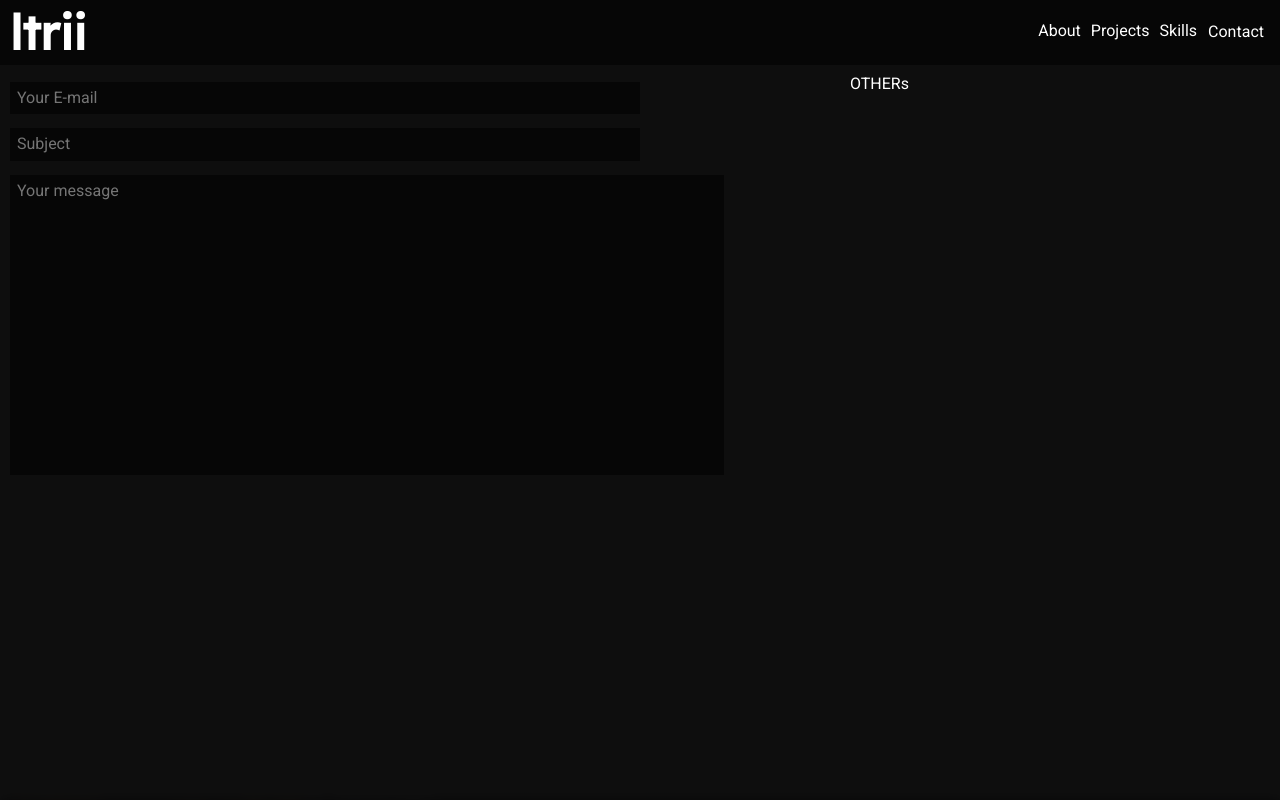
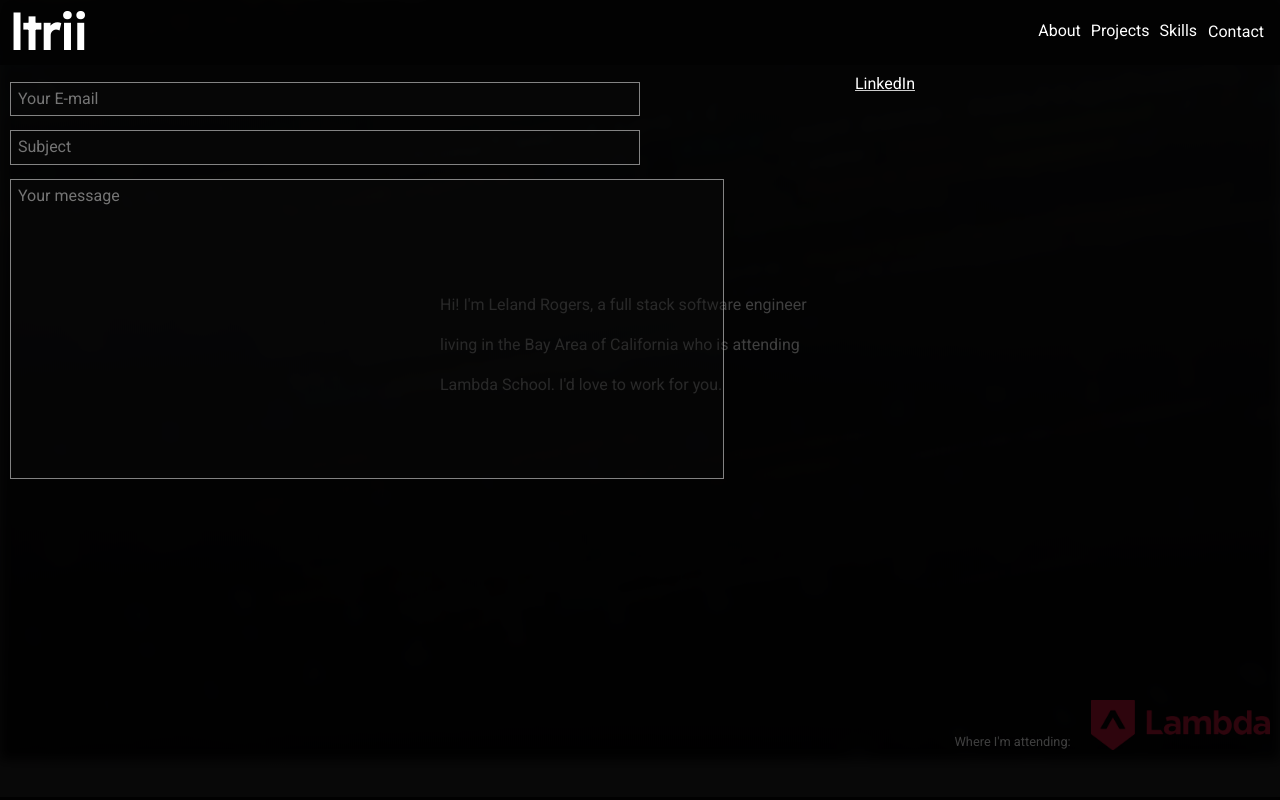
Before and after one commit to ltrii/port-ltrii, a React (Create React App) app: page / in a window 1280 px wide. Both pictures are taken after a click on the button "Contact". Shown: the top 800 px of the page. Built offline with nearby package versions, Linux system fonts and the light colour scheme; a web font is replaced by a local one.

Commit message:
More updates

```diff
--- a/src/components/Contact.js
+++ b/src/components/Contact.js
@@ -28,7 +28,9 @@ export default function Contact(props) {
                         </form>
                     </div>
                     <div className="forOther">
-                        OTHERs
+                        <div id="socials">
+                            <a href="https://www.linkedin.com/in/leland-rogers/">LinkedIn</a>
+                        </div>
                     </div>
                 </div>
             </div>
--- a/src/components/Content.js
+++ b/src/components/Content.js
@@ -7,6 +7,7 @@ export default function Content() {
 
     return (
         <div className="skills" name="skills">
+            <h3>Skills</h3>
             <BlurbDisplay />
         </div>
     )
--- a/src/components/css/about.css
+++ b/src/components/css/about.css
@@ -9,6 +9,7 @@
     align-items: center;
     justify-items: center;
     grid-template-columns: 1fr 2fr;
+    padding-top: 20px;
 }
 
 @media(max-width: 750px){
@@ -18,5 +19,7 @@
         flex-direction: column;
         justify-content: center;
         min-height: 750px;
+        padding: 20px 5px 0px 5px;
+        box-sizing: border-box;
     }
 }
--- a/src/components/css/contact.css
+++ b/src/components/css/contact.css
@@ -1,8 +1,11 @@
 .contact {
     animation: fadeIn .15s linear 0s 1 alternate both running;
-    height: 100vh;
     min-height: 100%;
     box-sizing: border-box;
+    position: absolute;
+    width: 100%;
+    z-index: -2;
+    border-bottom: 3px solid rgba(0, 0, 0, 0.89);
 }
 
 .contactGrid {
@@ -27,11 +30,12 @@
 .forForm form input {
     box-sizing: border-box;
     padding: 7px;
-    background-color: rgba(0,0,0,.6);
+    background-color: rgba(10, 10, 10, 0.425);
     border: none;
     margin: 7px 0px;
     width: 75%;
     color: white;
+    border: 1px solid rgb(255,255,255, .5);
 }
 
 .forForm form textarea {
@@ -41,14 +45,28 @@
     width: 85%;
     height: 300px;
     resize: none;
-    background-color: rgba(0,0,0,.6);
-    border: none;
+    background-color: rgba(10, 10, 10, 0.425);
+    border: 1px solid rgb(255,255,255, .5);
     color: white;
 }
 
 .forOther {
     height: 100%;
     box-sizing: border-box;
+}
+
+.forOther #socials {
+
+}
+
+.forOther #socials a {
+    color: white;
+    text-decoration: underline rgba(255,255,255,.8);
+}
+
+.forOther #socials a:hover {
+    color: white;
+    text-decoration: italic;
 }
 
 #blocker {
@@ -74,6 +92,7 @@
 @media(max-width: 800px) {
     .contactGrid {
         grid-template-columns: 1fr;
+        height: 100%;
     }
 
     /* #blocker p {
@@ -105,6 +124,6 @@
     from {
         background-color: transparent;
     } to {
-        background-color: rgba(0,0,0,.575);
+        background-color: rgba(0, 0, 0, 0.753);
     }
 }
--- a/src/components/css/content.css
+++ b/src/components/css/content.css
@@ -18,7 +18,7 @@
     height: 60px;
     background-color: rgba(0,0,0,0.05);
     padding: 4px 8px;
-    margin: 4px 0px;
+    margin: 5px;
     border-radius: 5px;
     z-index: 400;
 }
--- a/src/components/css/projects.css
+++ b/src/components/css/projects.css
@@ -1,6 +1,6 @@
 .projects {
     width: 100%;
-    background-color: rgb(0,0,0,.45);
+    background-color: rgb(0,0,0,.55);
     padding: 5px;
     min-height: 500px;
     border: 1px solid rgba(255,255,255,.025);
@@ -14,11 +14,12 @@
 .projCard {
     min-height: 300px;
     min-width: 400px;
-    background-color: rgba(255,255,255,.2);
+    background-color: rgba(255,255,255,.1);
     padding: 12px;
     border-radius: 5px;
     margin: 7px;
     flex: 0 0 auto;
+    border: 2px solid rgba(255,255,255,.025);
 }
 
 .projCard #title {
```
